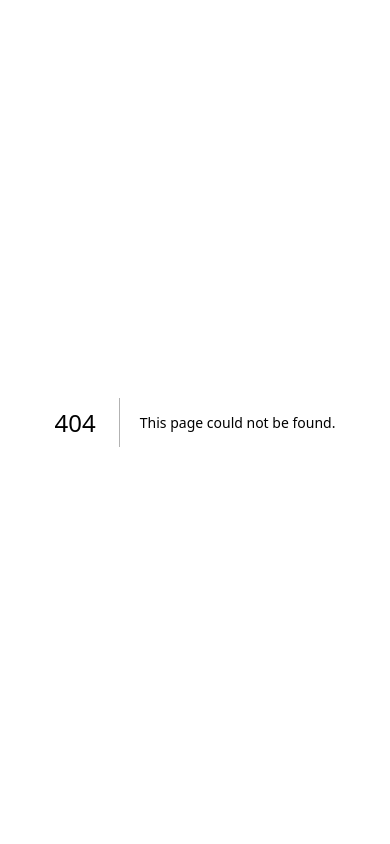
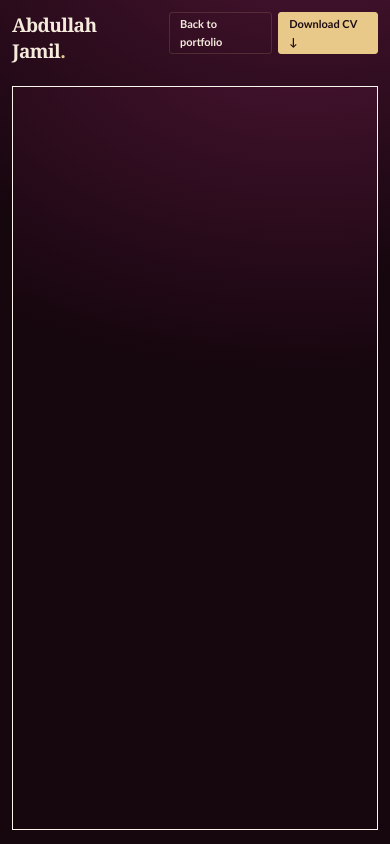
Before and after one commit to abdullah-jamil355/Portfolio, a Next.js app: page /cv in a window 390 px wide. Before the commit this address had no page. Built offline with nearby package versions, Linux system fonts and the light colour scheme.

Commit message:
Add CV preview page with download action

```diff
--- /dev/null
+++ b/app/cv/page.tsx
@@ -0,0 +1,20 @@
+export default function CvPage() {
+  return (
+    <main className="cv-page">
+      <div className="cv-toolbar">
+        <a className="brand" href="/">Abdullah Jamil<span>.</span></a>
+        <div className="cv-actions">
+          <a className="button button-quiet" href="/">Back to portfolio</a>
+          <a className="button button-primary" href="/Muhammad-Abdullah-Jamil-CV.pdf" download>
+            Download CV ↓
+          </a>
+        </div>
+      </div>
+      <iframe
+        className="cv-frame"
+        src="/Muhammad-Abdullah-Jamil-CV.pdf#toolbar=0"
+        title="Muhammad Abdullah Jamil CV preview"
+      />
+    </main>
+  );
+}
--- a/app/globals.css
+++ b/app/globals.css
@@ -515,6 +515,12 @@ main, header, footer {
 .site-footer .brand { color: var(--ivory); }
 .site-footer > a:last-child:hover { color: var(--gold); }
 
+.cv-page { min-height: 100vh; padding: 24px; background: var(--bg); }
+.cv-toolbar { width: min(100%, 1160px); min-height: 56px; margin: 0 auto 18px; display: flex; align-items: center; justify-content: space-between; gap: 16px; }
+.cv-toolbar .brand { color: var(--ivory); }
+.cv-actions { display: flex; align-items: center; gap: 10px; }
+.cv-frame { display: block; width: min(100%, 1160px); height: calc(100vh - 122px); min-height: 560px; margin: 0 auto; border: 1px solid var(--line); background: #fff; }
+
 @media (max-width: 850px) {
   .hero { grid-template-columns: 1fr .8fr; gap: 34px; }
   .experience-points { grid-template-columns: 1fr; gap: 8px; }
@@ -543,6 +549,11 @@ main, header, footer {
   .contact-links { gap: 17px; }
   .site-footer { flex-wrap: wrap; gap: 14px; padding-block: 19px; }
   .site-footer > span { order: 3; width: 100%; }
+  .cv-page { padding: 12px; }
+  .cv-toolbar { align-items: flex-start; }
+  .cv-actions { gap: 6px; }
+  .cv-actions .button { min-height: 42px; padding-inline: 10px; gap: 6px; font-size: 11px; }
+  .cv-frame { height: calc(100vh - 100px); min-height: 460px; }
 }
 
 /* Two-sided, keyboard and touch accessible access pass */
```
Also changed, not shown: app/page.tsx (+2 -2 lines).
